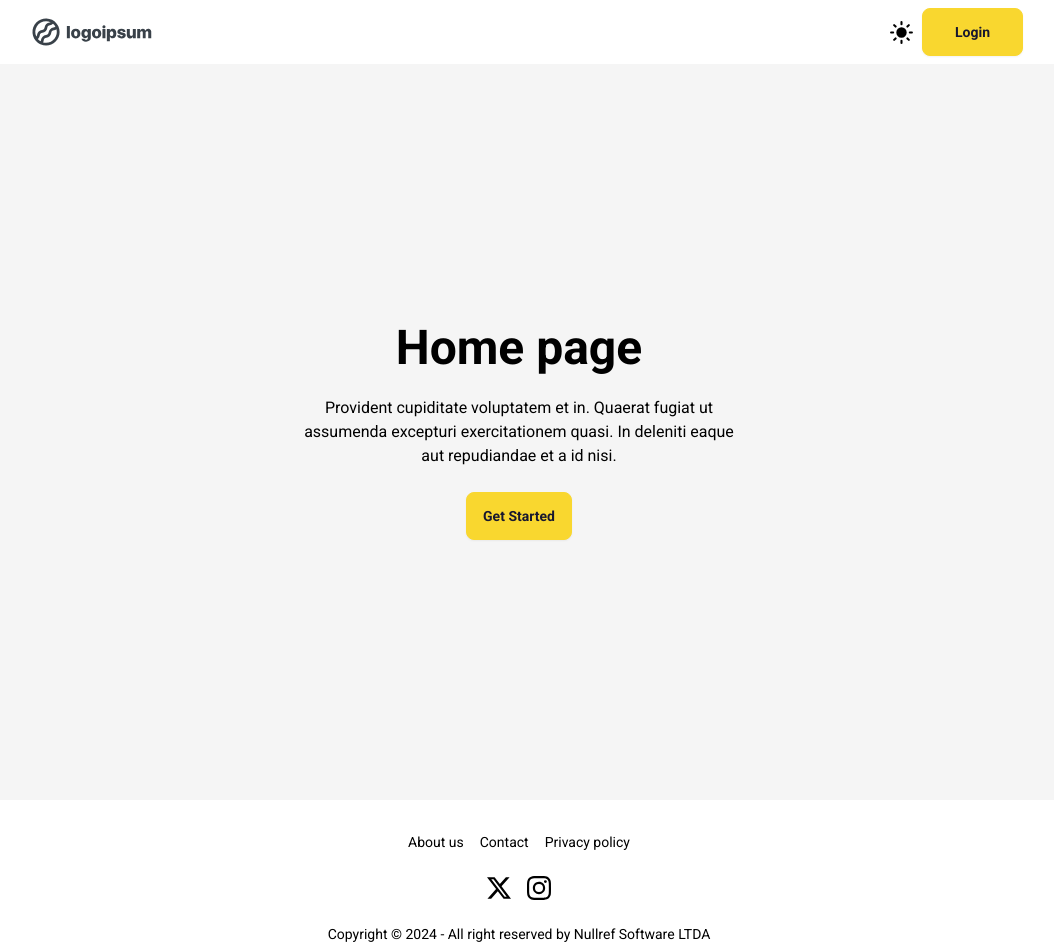
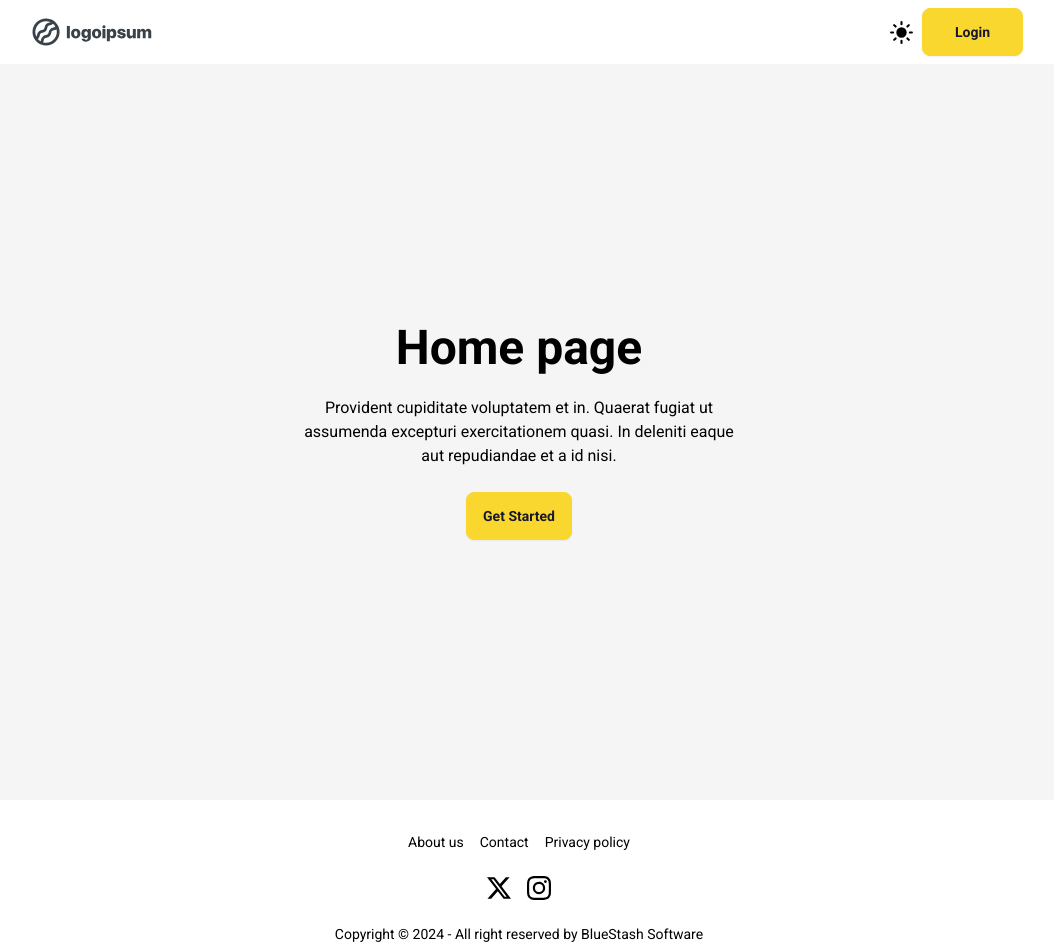
Before and after one commit to devmarcosanjos/bluestash, a Next.js app: page / in a window 1280 px wide. Shown: the top 952 px of the page, without its empty margins (121-1175 px from the left). Built offline with nearby package versions, Linux system fonts and the light colour scheme; no server answers.

Commit message:
fix: rename footer

```diff
--- a/src/app/_components/footer/footer.tsx
+++ b/src/app/_components/footer/footer.tsx
@@ -1,6 +1,6 @@
 import Link from 'next/link'
 
-import {InstagramIcon, XIcon} from '@/app/_components/icons'
+import { InstagramIcon, XIcon } from '@/app/_components/icons'
 
 export const Footer = () => {
   return (
@@ -29,8 +29,8 @@ export const Footer = () => {
       <aside>
         <p>
           Copyright © {new Date().getFullYear()} - All right reserved by{' '}
-          <Link target='_blank' href='https://nullref.software'>
-            Nullref Software LTDA
+          <Link target='_blank' href='https://blue'>
+            BlueStash Software
           </Link>
         </p>
       </aside>
```
